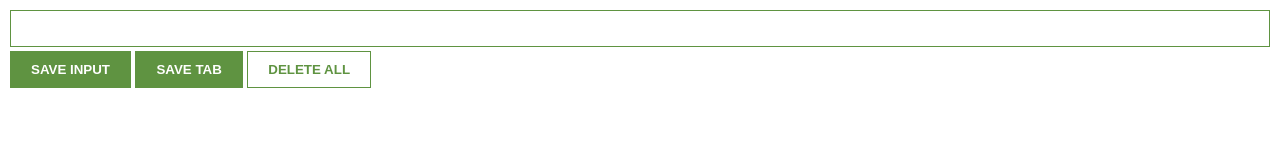
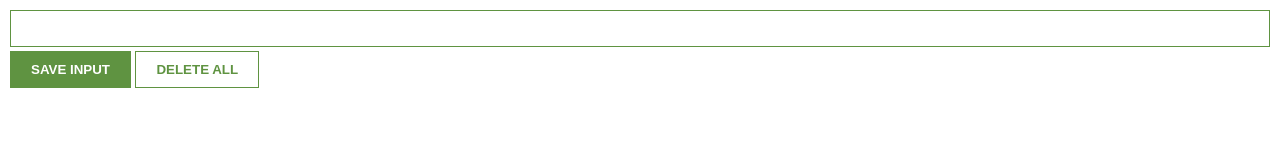
Before and after one commit to bwebb29/Leads-Tracker, a website built with Vite: page index.html in a window 1280 px wide. Built offline with nearby package versions, Linux system fonts and the light colour scheme.

Commit message:
push to database

```diff
--- a/index.html
+++ b/index.html
@@ -5,7 +5,6 @@
     <body>
         <input type="text" id="input-el">
         <button id="input-btn">SAVE INPUT</button>
-        <button id="tab-btn">SAVE TAB</button>
         <button id="delete-btn">DELETE ALL</button>
         <ul id="ul-el">
         </ul>
```
